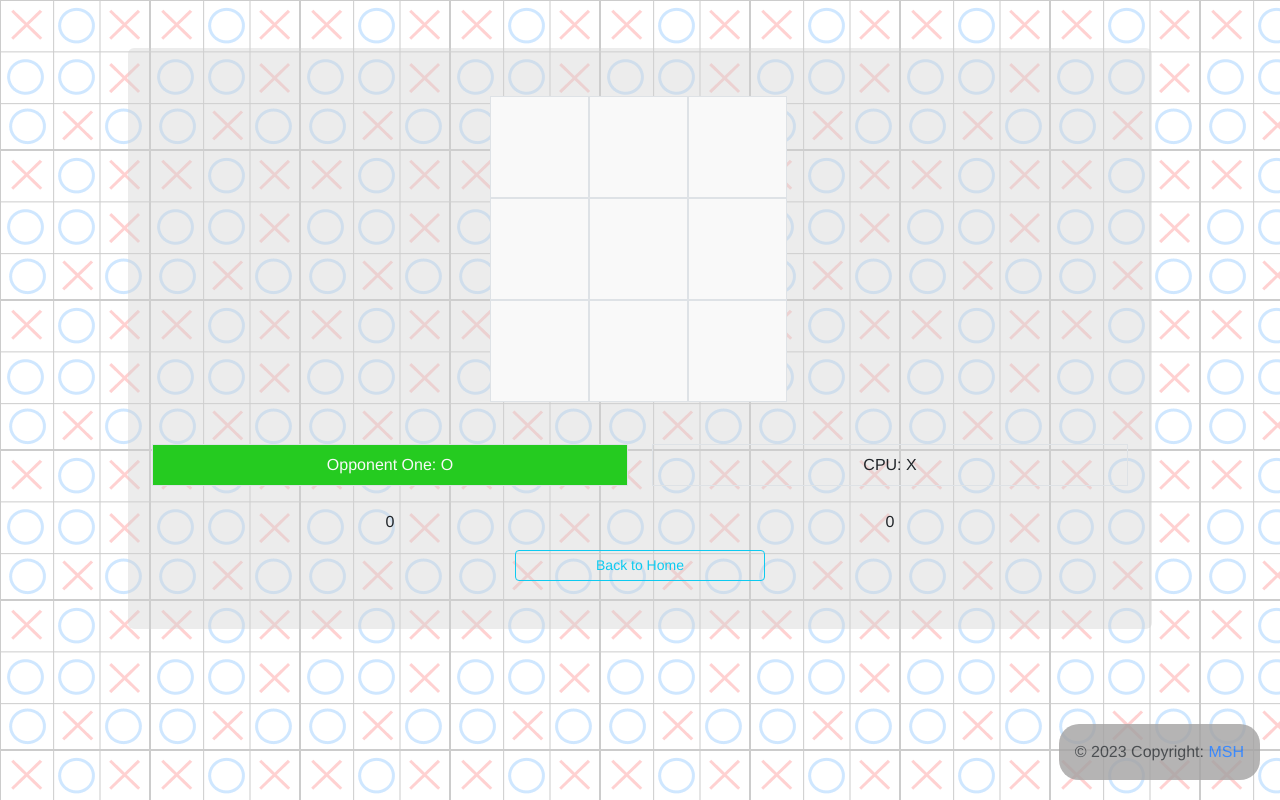
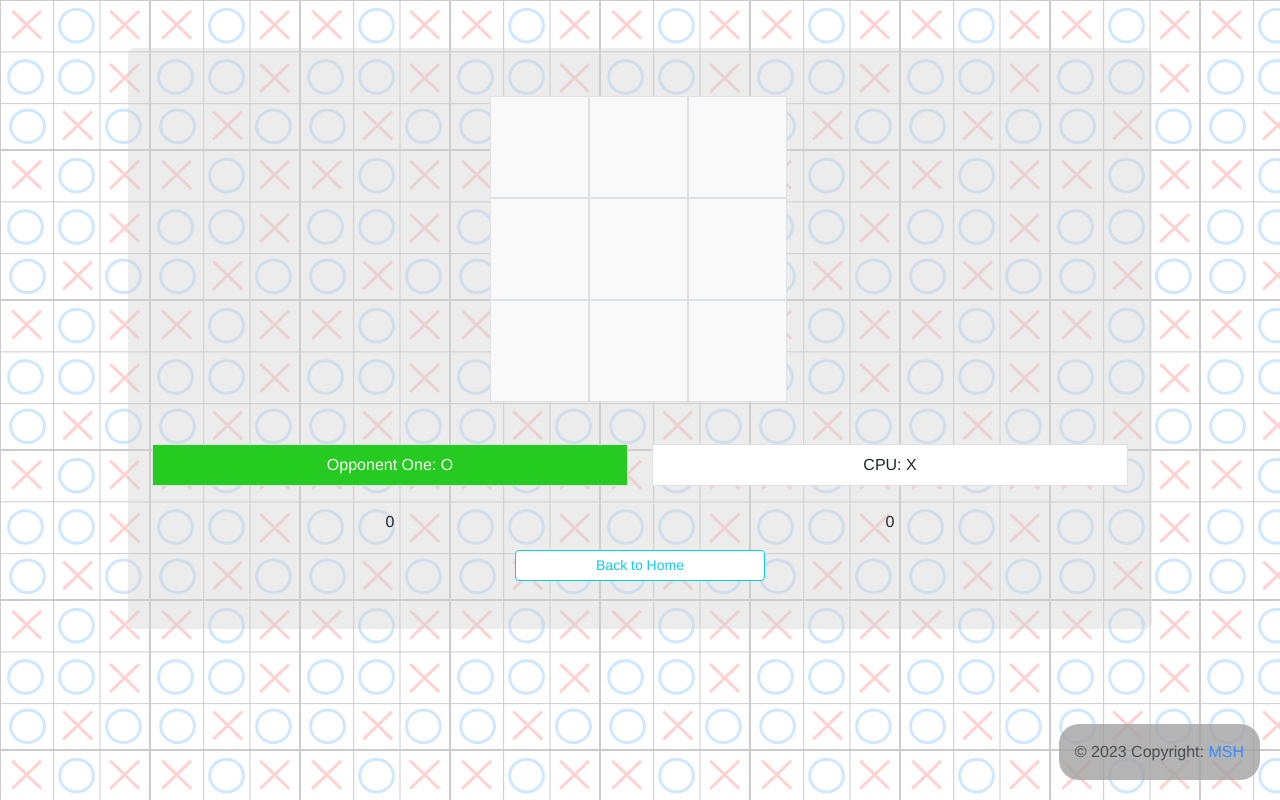
Before and after one commit to sadegh1377/tic-tac-toe, a Vue app: page /ai-ticTacToe in a window 1280 px wide. Built offline with nearby package versions, Linux system fonts and the light colour scheme.

Commit message:
fix some bugs with ui

```diff
--- a/src/components/AllScores.vue
+++ b/src/components/AllScores.vue
@@ -1,18 +1,19 @@
 <template>
     <div class="container mx-auto row py-5">
         <div class="col-6">
-            <div class="border py-2" :class="{'playersTurn':playerTurn === 0}">
+            <div class="border py-2 defaultBackground" :class="{'playersTurn':playerTurn === 0}">
                 {{ opponentOne }}: O
             </div>
             <div class="mt-4">{{ playerOneWins }}</div>
         </div>
         <div class="col-6">
-            <div class="border py-2" :class="{'playersTurn':playerTurn === 1}">
+            <div class="border py-2 defaultBackground" :class="{'playersTurn':playerTurn === 1}">
                 {{ opponentTwo }}: X
             </div>
             <div class="mt-4">{{ playerTwoWins }}</div>
         </div>
-        <router-link to="/" class="btn btn-outline-info btn-sm w-25 mt-3 mx-auto">Back to Home</router-link>
+        <router-link to="/" class="btn btn-outline-info btn-sm w-25 mt-3 mx-auto defaultBackground">Back to Home
+        </router-link>
     </div>
 </template>
 
@@ -45,8 +46,12 @@ export default {
 </script>
 
 <style scoped>
+.defaultBackground {
+    background-color: white;
+}
+
 .playersTurn {
-    background-color: #25cb20;
+    background-color: #25cb20 !important;
     color: #f9f9f9;
 }
 </style>
```
